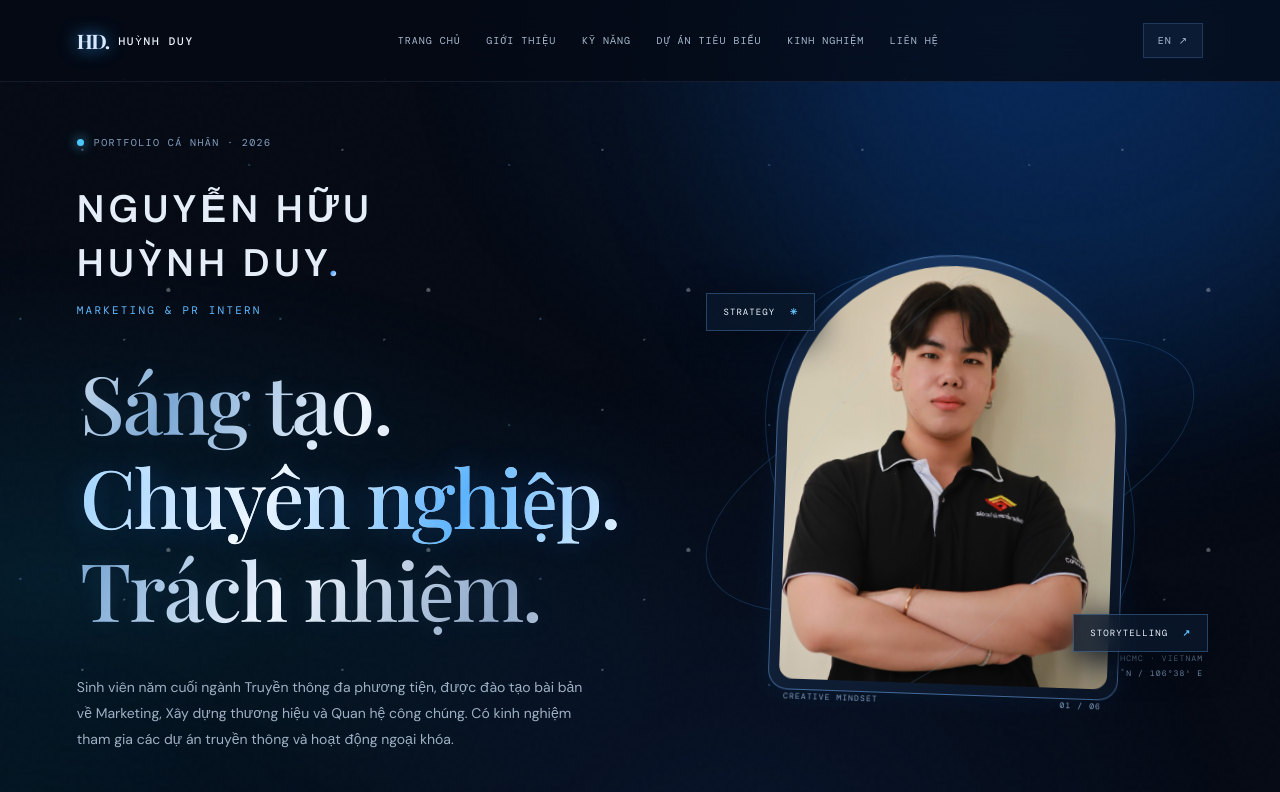
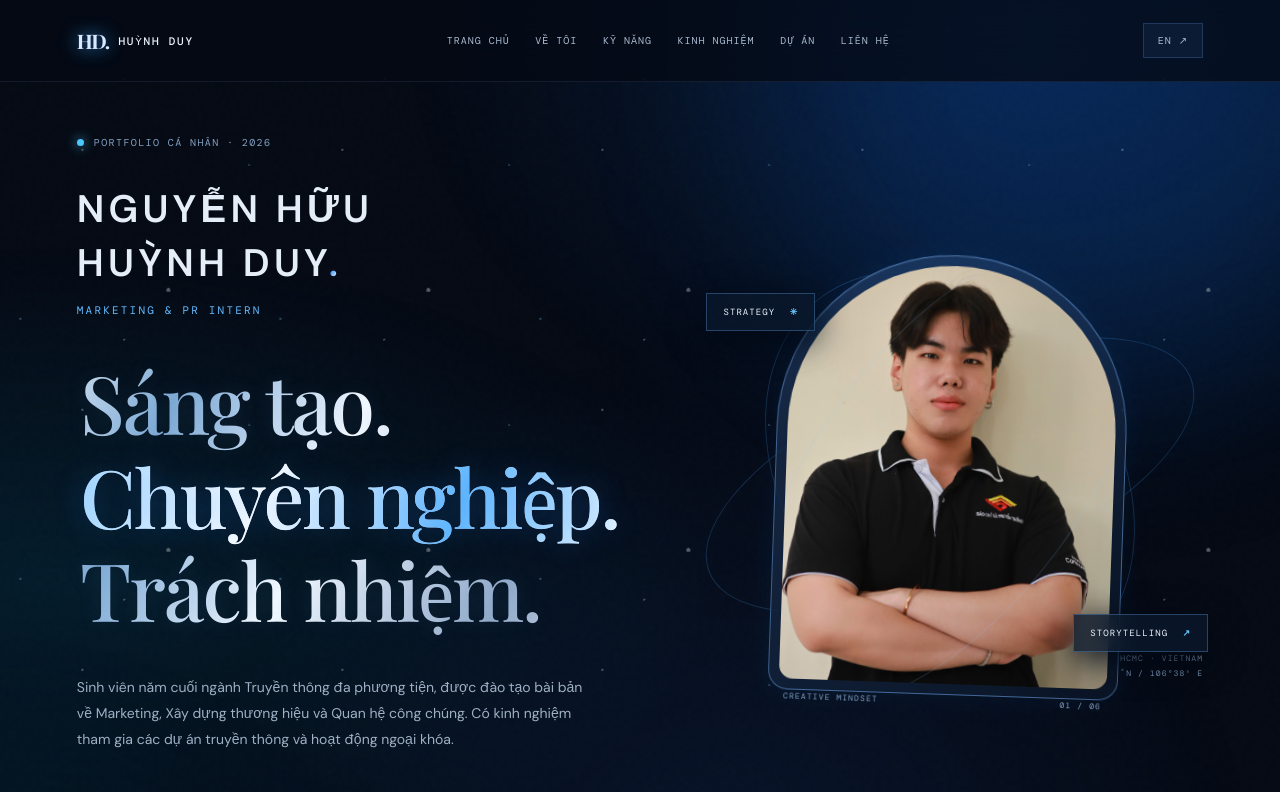
Before and after one commit to huynhduyussh2023-code/huynh-duy-portfolio, a Next.js app in the folder huynh-duy-portfolio/: page / in a window 1280 px wide. Shown: the top 792 px of the page. Built offline with nearby package versions, Linux system fonts and the light colour scheme; a web font is replaced by a local one.

Commit message:
Update page.tsx

```diff
--- a/huynh-duy-portfolio/app/page.tsx
+++ b/huynh-duy-portfolio/app/page.tsx
@@ -6,7 +6,7 @@ type Lang = "vi" | "en";
 
 const copy = {
   vi: {
-    nav: ["Trang chủ", "Giới thiệu", "Kỹ năng", "Dự án tiêu biểu", "Kinh nghiệm", "Liên hệ"],
+    nav: ["TRANG CHỦ", "VỀ TÔI", "KỸ NĂNG", "KINH NGHIỆM", "DỰ ÁN", "LIÊN HỆ"],
     role: "MARKETING & PR INTERN",
     eyebrow: "PORTFOLIO CÁ NHÂN · 2026",
     hero1: "Sáng tạo.",
@@ -48,7 +48,7 @@ const copy = {
     ],
   },
   en: {
-    nav: ["Home", "About Me", "Skills", "Selected Works", "Experience", "Contact"],
+    nav: ["HOME", "ABOUT ME", "SKILLS & EXPERTISE", "EXPERIENCE & ACHIEVEMENTS", "SELECTED WORKS", "CONTACT"],
     role: "MARKETING & PR INTERN",
     eyebrow: "PERSONAL PORTFOLIO · 2026",
     hero1: "Creative.",
```
